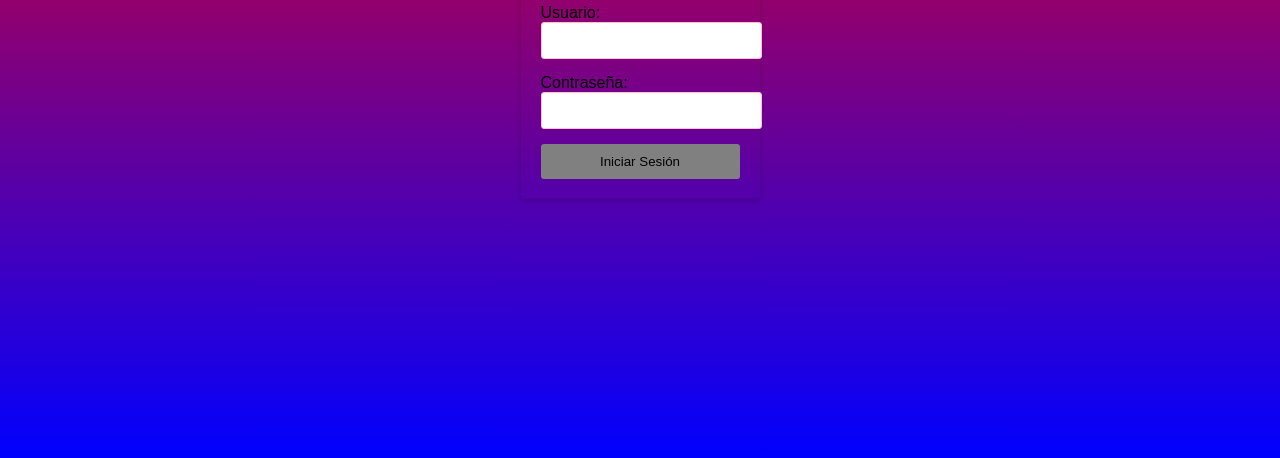
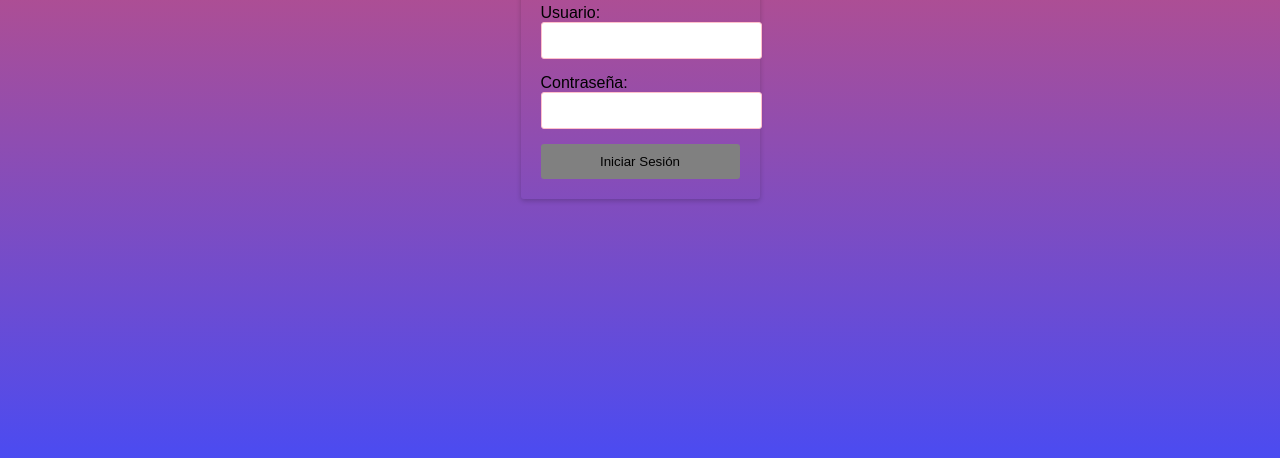
Before and after one commit to Programcod1/EAproyect, a plain HTML site: page Index.html in a window 1280 px wide. Shown: the part 342-800 px from the top of the page. Drawn offline with Linux system fonts and the light colour scheme.

Commit message:
Update style.css

```diff
--- a/style.css
+++ b/style.css
@@ -1,6 +1,6 @@
 body {
   font-family: Arial, sans-serif;
-  background: linear-gradient(to bottom, #ff0000, #0000ff);
+  background: linear-gradient(to bottom, #f55050, #4b4bf1);
   margin: 0;
   padding: 0;
   display: flex;
```
